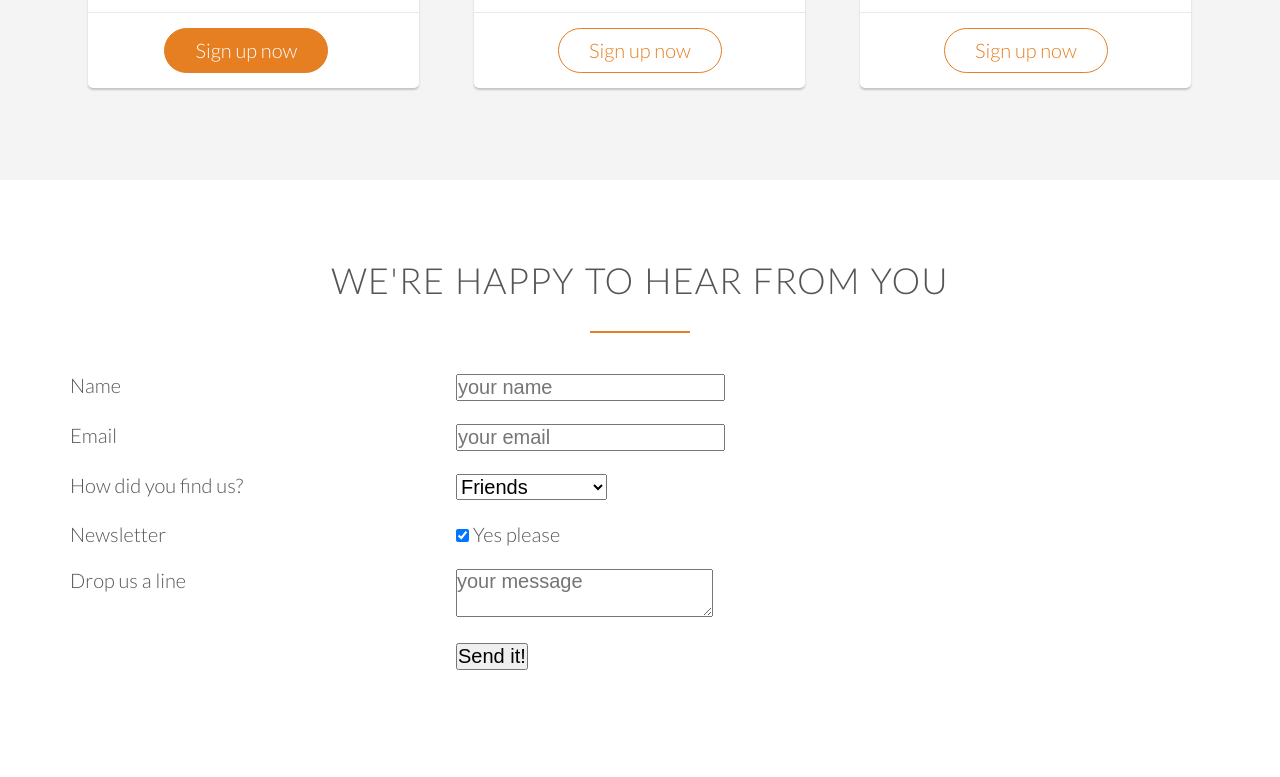
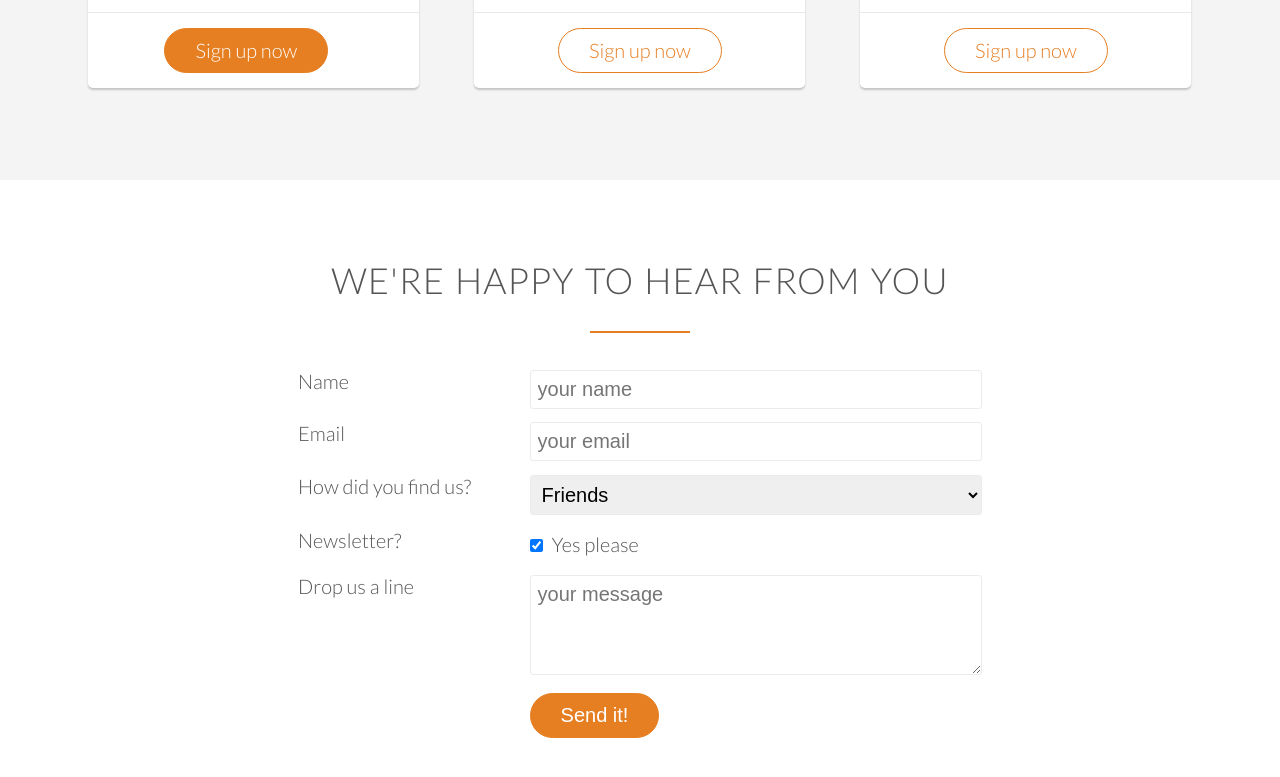
Before and after one commit to libbyschuknight/omnifood-site, a plain HTML site: page index.html in a window 1280 px wide. Shown: the part 4446-5223 px from the top of the page. Drawn offline with Linux system fonts and the light colour scheme; files whose address does not match are found by name.

Commit message:
Contact form

```diff
--- a/index.html
+++ b/index.html
@@ -376,7 +376,7 @@
           </div>
           <div class="row">
             <div class="col span-1-of-3">
-              <label>Newsletter</label>
+              <label>Newsletter?</label>
             </div>
             <div class="col span-2-of-3">
               <input type="checkbox" name="news" id="news" checked> Yes please
--- a/resources/css/style.css
+++ b/resources/css/style.css
@@ -147,7 +147,8 @@ a:active {
 /* ----- BUTTONS ----- */
 
 .btn:link,
-.btn:visited {
+.btn:visited,
+input[type=submit] {
   border-radius: 200px;
   display: inline-block;
   font-weight: 300;
@@ -157,7 +158,8 @@ a:active {
 }
 
 .btn-full:link,
-.btn-full:visited {
+.btn-full:visited,
+input[type=submit] {
   background-color: #e67e22;
   border: 1px solid #e67e22;
   color: #fff;
@@ -171,12 +173,15 @@ a:active {
 }
 
 .btn:hover,
-.btn:active {
+.btn:active,
+input[type=submit]:hover,
+input[type=submit]:active {
   background-color: #cf6d17;
 }
 
 .btn-full:hover,
-.btn-full:active {
+.btn-full:active,
+input[type=submit] {
   border: 1px solid #e67e22;
 }
 
@@ -461,3 +466,33 @@ cite img {
 .plan-box ul li {
   padding: 5px 0;
 }
+
+
+/* ----------------------------------------------- */
+/* CONTACT FORM */
+/* ----------------------------------------------- */
+
+.contact-form {
+  width: 60%;
+  margin: 0 auto;
+}
+
+input[type=text],
+input[type=email],
+select,
+textarea {
+  width: 100%;
+  padding: 7px;
+  border-radius: 3px;
+  border: 1px solid #ebebeb;
+}
+
+textarea {
+  height: 100px;
+}
+
+input[type=checkbox] {
+  margin: 10px 5px 10px 0;
+}
+
+/* *:focus { outline: none } */
```
